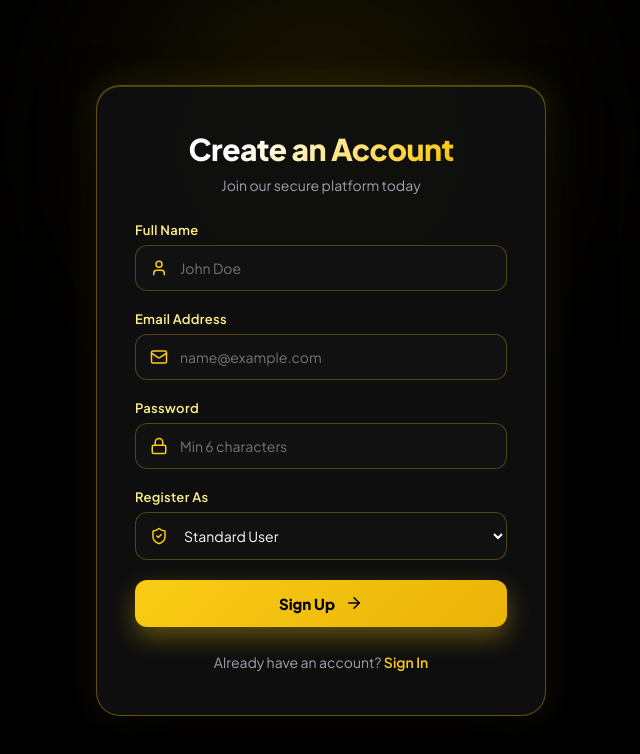
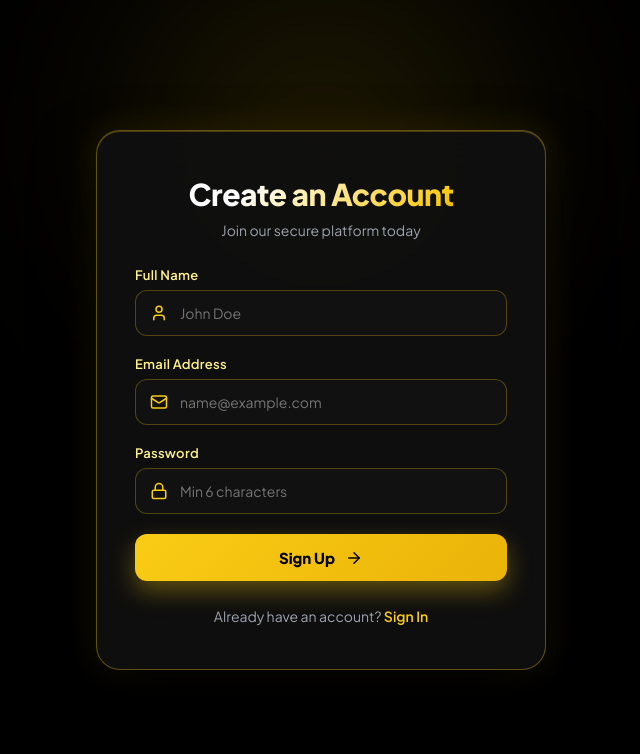
Before and after one commit to prernas8107/Auth-Admin-Panel, a React app in the folder frontend/: page /register in a window 1280 px wide. Shown: the top 754 px of the page, without its empty margins (319-959 px from the left). Built offline with nearby package versions, Linux system fonts and the light colour scheme; no server answers; the HTML template or start-up script is replaced by a standard one.

Commit message:
remove role selection from registration page

```diff
--- a/frontend/src/pages/Register.jsx
+++ b/frontend/src/pages/Register.jsx
@@ -1,10 +1,10 @@
 import { useState } from 'react';
 import { Link, useNavigate } from 'react-router-dom';
 import API from '../api/axiosInstance';
-import { User, Mail, Lock, ShieldCheck, ArrowRight } from 'lucide-react';
+import { User, Mail, Lock, ArrowRight } from 'lucide-react';
 
 export default function Register() {
-  const [formData, setFormData] = useState({ name: '', email: '', password: '', role: 'user' });
+  const [formData, setFormData] = useState({ name: '', email: '', password: '' });
   const [error, setError] = useState('');
   const [loading, setLoading] = useState(false);
   const navigate = useNavigate();
@@ -78,20 +78,6 @@ export default function Register() {
             </div>
           </div>
 
-          <div className="input-group">
-            <label>Register As</label>
-            <div className="input-wrapper">
-              <ShieldCheck className="input-icon" size={18} />
-              <select
-                value={formData.role}
-                onChange={(e) => setFormData({ ...formData, role: e.target.value })}
-              >
-                <option value="user">Standard User</option>
-                <option value="admin">Administrator</option>
-              </select>
-            </div>
-          </div>
-
           <button type="submit" className="btn btn-primary" disabled={loading}>
             {loading ? 'Creating account...' : 'Sign Up'} <ArrowRight size={18} />
           </button>
```
